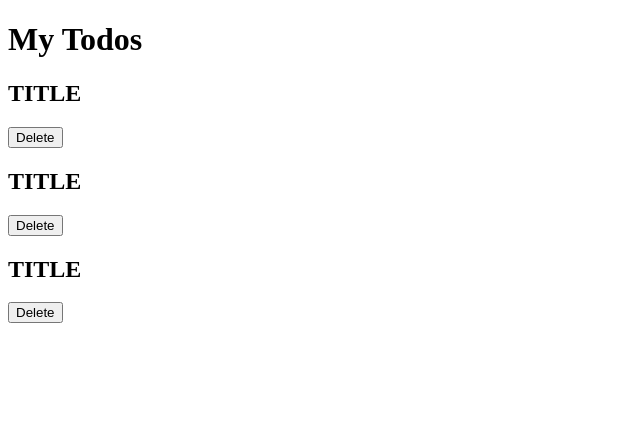
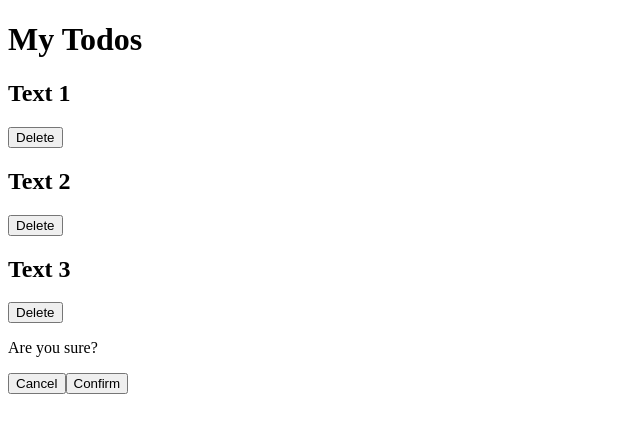
Before and after one commit to JohnnyZhov/udemy-react, a JavaScript app: page / in a window 1280 px wide. Shown: the top 432 px of the page, without its empty margins (0-640 px from the left). Built offline with nearby package versions, Linux system fonts and the light colour scheme; the HTML template or start-up script is replaced by a standard one.

Commit message:
Added Modal.js and Backdrop.js

```diff
--- a/src/App.js
+++ b/src/App.js
@@ -1,12 +1,16 @@
+import Modal from './components/Modal';
 import Todo from './components/Todo';
+import Backdrop from './components/Backdrop';
 
 function App() {
   return (
-    <div className="">
+    <div>
       <h1>My Todos</h1>
-      <Todo />
-      <Todo />
-      <Todo />
+      <Todo text="Text 1"/>
+      <Todo text="Text 2"/>
+      <Todo text="Text 3"/>
+      <Modal />
+      <Backdrop />
     </div>
   );
 }
--- /dev/null
+++ b/src/components/Backdrop.js
@@ -0,0 +1,5 @@
+function Backdrop(){
+return <div className="backdrop" />;
+}
+
+export default Backdrop;
--- /dev/null
+++ b/src/components/Modal.js
@@ -0,0 +1,10 @@
+function Modal() {
+    return (<div>
+        <p>Are you sure?</p>
+        <button className="btn btn-alt">Cancel</button>
+        <button className="btn">Confirm</button>
+    </div>
+    );
+}
+
+export default Modal;
--- a/src/components/Todo.js
+++ b/src/components/Todo.js
@@ -1,10 +1,13 @@
-function Todo() {
+function Todo(props) {
+    function deleteHandler(){
+        console.log(props.text);
+    }
   return (
     <div className="">
       <div className="card">
-        <h2>TITLE</h2>
+        <h2>{props.text}</h2>
         <div className="actions">
-          <button className="btn">Delete</button>
+          <button className="btn" onClick={deleteHandler}>Delete</button>
         </div>
       </div>
     </div>
```
